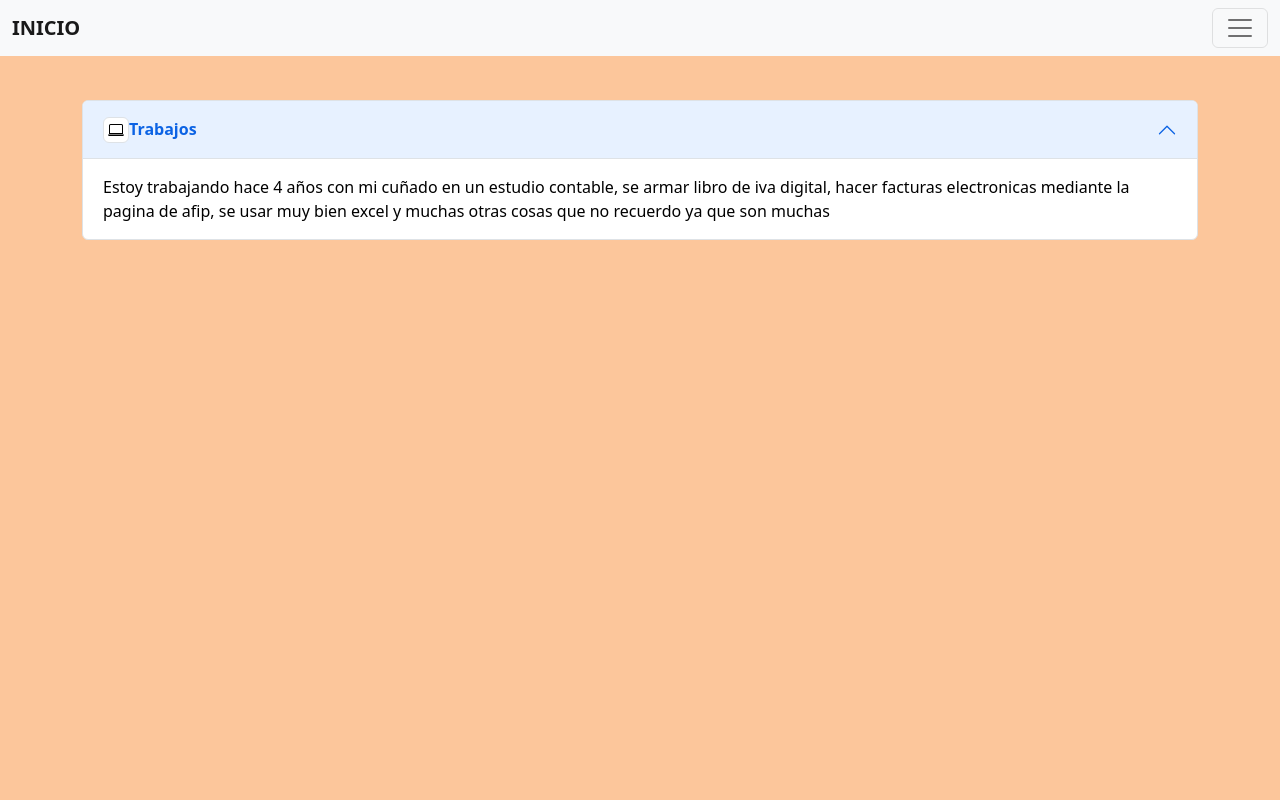
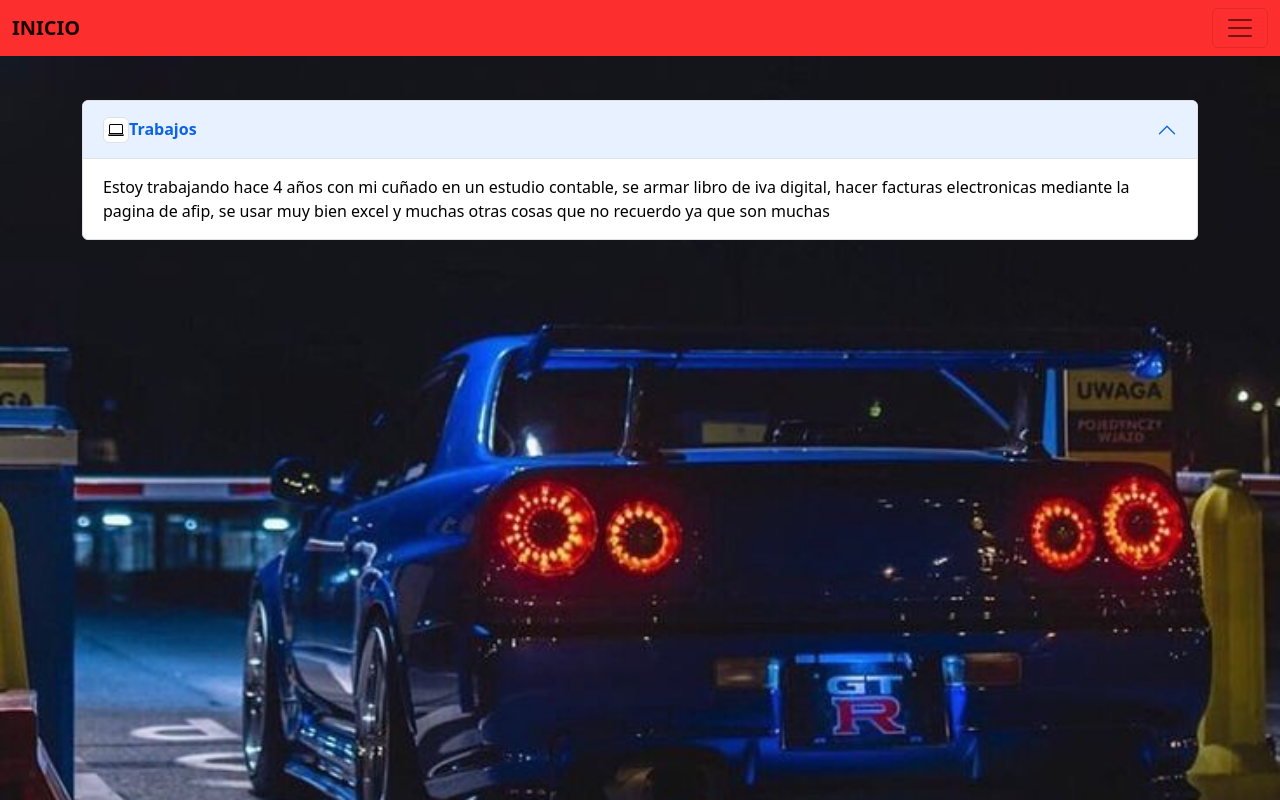
Before and after one commit to mmatias024/mmatias024.github.io, a plain HTML site: page TRABAJO.HTML in a window 1280 px wide. Drawn offline with Linux system fonts and the light colour scheme.

Commit message:
se agrego una imagen de fondo

```diff
--- a/TRABAJO.HTML
+++ b/TRABAJO.HTML
@@ -10,7 +10,7 @@
 </head>
 <body>
     <div class="container">
-      <nav class="navbar bg-light fixed-top">
+      <nav class="navbar fixed-top">
         <div class="container-fluid">
           <a class="navbar-brand" href="index.html"><strong>INICIO</strong></a>
           <button class="navbar-toggler" type="button" data-bs-toggle="offcanvas" data-bs-target="#offcanvasNavbar" aria-controls="offcanvasNavbar">
--- a/index.css
+++ b/index.css
@@ -1,5 +1,10 @@
 body {
-    background-color: rgb(252, 198, 155);
+    background-image: url('images/gtr\ r34.jpg');
+    background-position: center center;
+    background-repeat: no-repeat;
+    background-attachment: fixed;
+    background-size: cover;
+    background-color: rgb(24, 40, 85);
 }
 
 nav {
```
Also changed, not shown: ESTUDIOS.HTML (+2 -2 lines), images/gtr r34.jpg (added).
